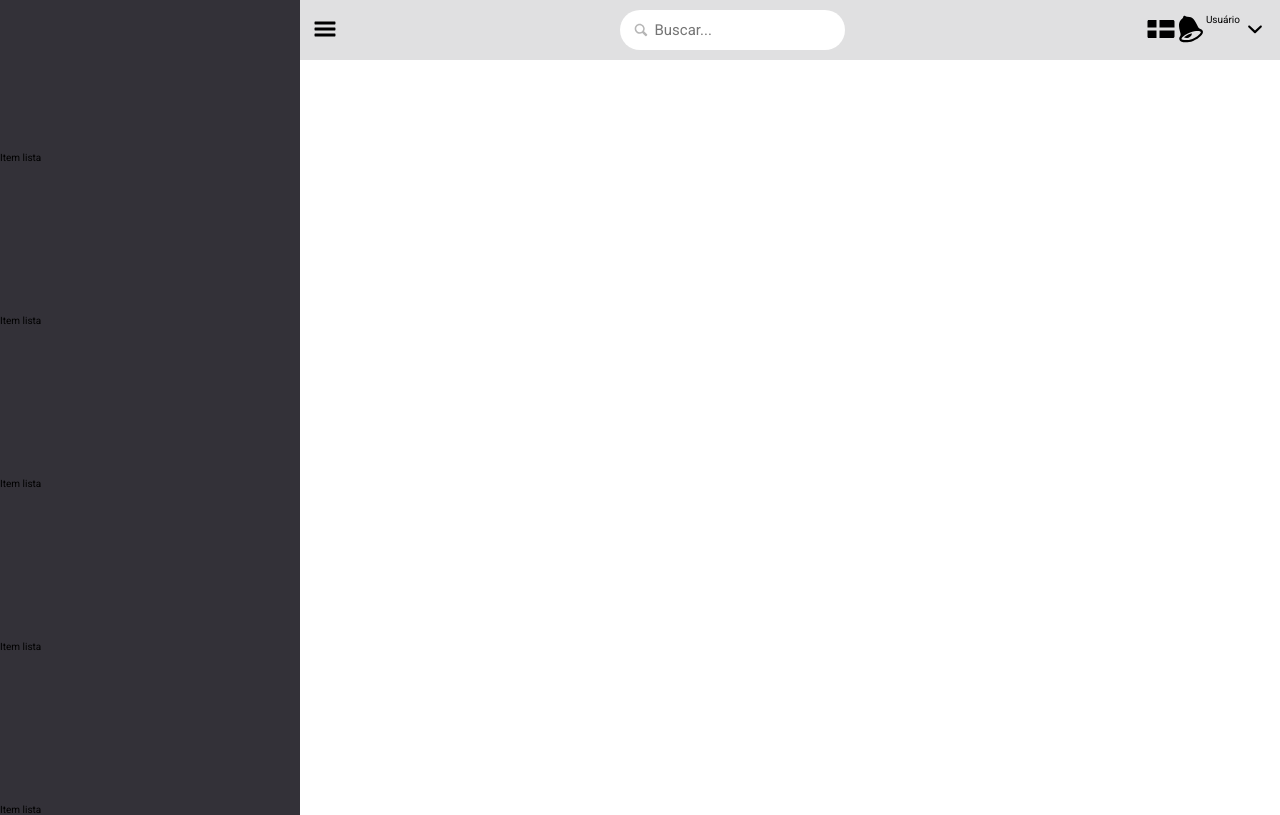
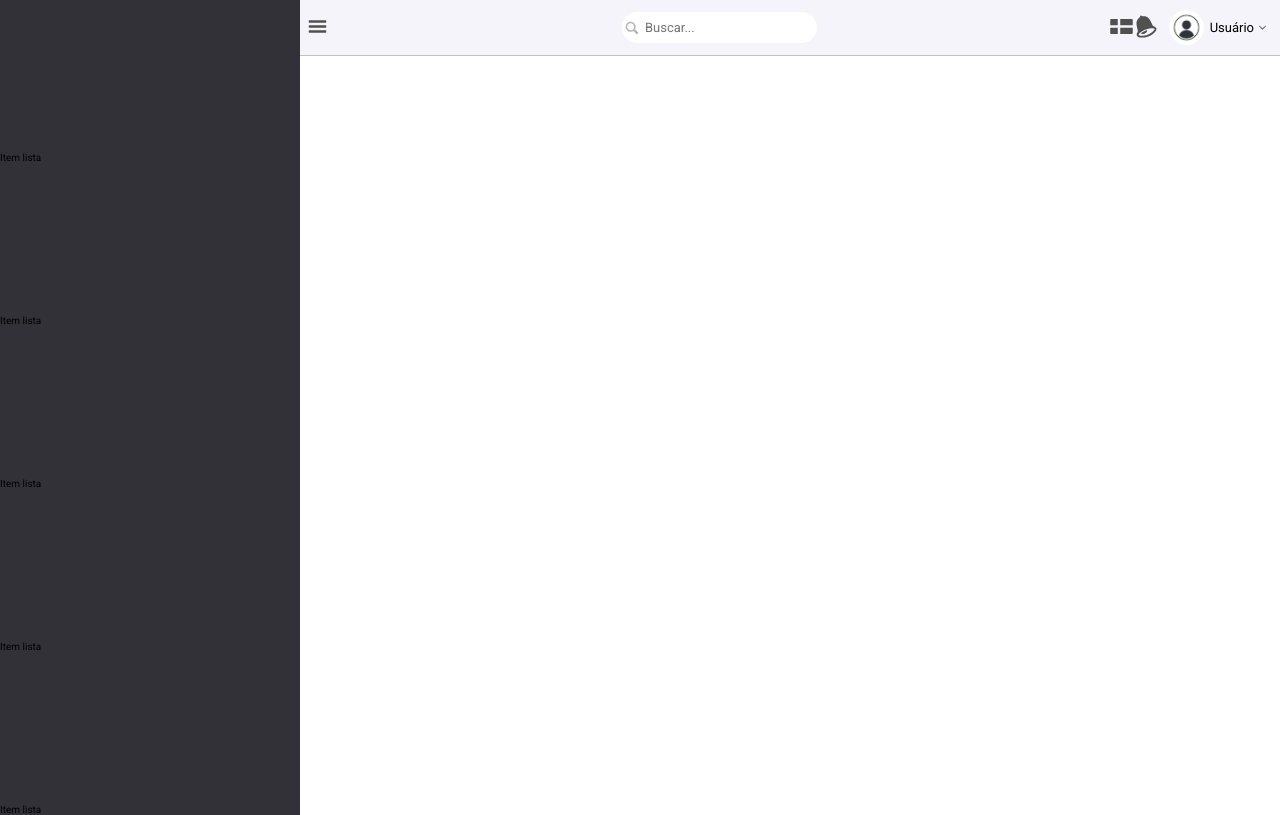
Before and after one commit to pedrocasteli/flexbox, a website: page index.html in a window 1280 px wide. Drawn offline with Linux system fonts and the light colour scheme.

Commit message:
Algumas melhorias no cabecalho

```diff
--- a/index.html
+++ b/index.html
@@ -100,7 +100,11 @@
                         </a>
                     </div>
                     <div class="nav__perfil">
-                        <img src="" alt="" class="nav__perfil-foto" />
+                        <img
+                            src="./img/user.jpg"
+                            alt="Foto de usuário"
+                            class="nav__perfil-foto"
+                        />
                         <span class="nav__perfil-nome">Usuário</span>
                         <svg class="nav__perfil-icone">
                             <use
--- a/sass/abstracts/_variables.scss
+++ b/sass/abstracts/_variables.scss
@@ -1,5 +1,5 @@
 //CORES
-$cor-horizontal: #e0e0e1;
+$cor-horizontal: #f4f4fa;
 $cor-vertical: #333138;
 
 $cor-horizontal-escura: #64b5f7;
--- a/sass/layout/_layout.scss
+++ b/sass/layout/_layout.scss
@@ -15,12 +15,14 @@
     justify-content: space-between;
     align-self: flex-start;
     flex: 1 1 90%;
-    padding: 1rem;
+    padding: 0rem 0rem 0rem 0.5rem;
     align-items: center;
+    border-bottom: 0.1rem solid rgb(194, 193, 193);
 
     .caixa-icone__icone {
-        width: 3rem;
-        height: 3rem;
+        width: 2.5rem;
+        height: 2.5rem;
+        fill: rgb(80, 80, 80);
 
         &:hover {
             cursor: pointer;
@@ -32,10 +34,10 @@
         display: flex;
         align-items: center;
         justify-content: center;
-        padding: 0.2rem 1.2rem 0.2rem 1.2rem;
+        padding: 0rem 1.2rem 0 0.1rem;
         border-radius: 2rem;
-        margin-right: 2rem;
-        border: 0.1rem solid transparent;
+        // margin-right: 2rem;
+        flex: 0 0 20%;
 
         &__icone {
             width: 1.6rem;
@@ -46,28 +48,52 @@
 
         &__input {
             font-family: inherit;
-            font-size: 1.5rem;
+            font-size: 1.3rem;
             padding: 0.8rem 0.5rem;
             border: none;
             outline: none;
+            width: 90%;
         }
     }
 
     .nav {
         display: flex;
+        justify-content: space-between;
+        align-items: center;
+        flex: 0 0 13%;
+
+        &__icone {
+            width: 2.5rem;
+            height: 2.5rem;
+            fill: rgb(80, 80, 80);
+        }
 
         &__perfil {
             display: flex;
+            align-items: center;
+            padding: 1rem 1rem;
+            cursor: pointer;
+
+            &:hover {
+                background-color: rgb(236, 236, 236);
+            }
+
+            &-foto {
+                width: 3.5rem;
+                height: 3.5rem;
+                border-radius: 50%;
+            }
+
+            &-nome {
+                margin: 0 0.1rem 0 0.6rem;
+                font-size: 1.3rem;
+            }
+
+            &-icone {
+                width: 1.5rem;
+                height: 1.5rem;
+                fill: rgb(102, 102, 102);
+            }
         }
     }
 }
-
-.nav__icone {
-    width: 3rem;
-    height: 3rem;
-}
-
-.nav__perfil-icone {
-    width: 3rem;
-    height: 3rem;
-}
```
Also changed, not shown: css/style.css, img/user.jpg (added).
